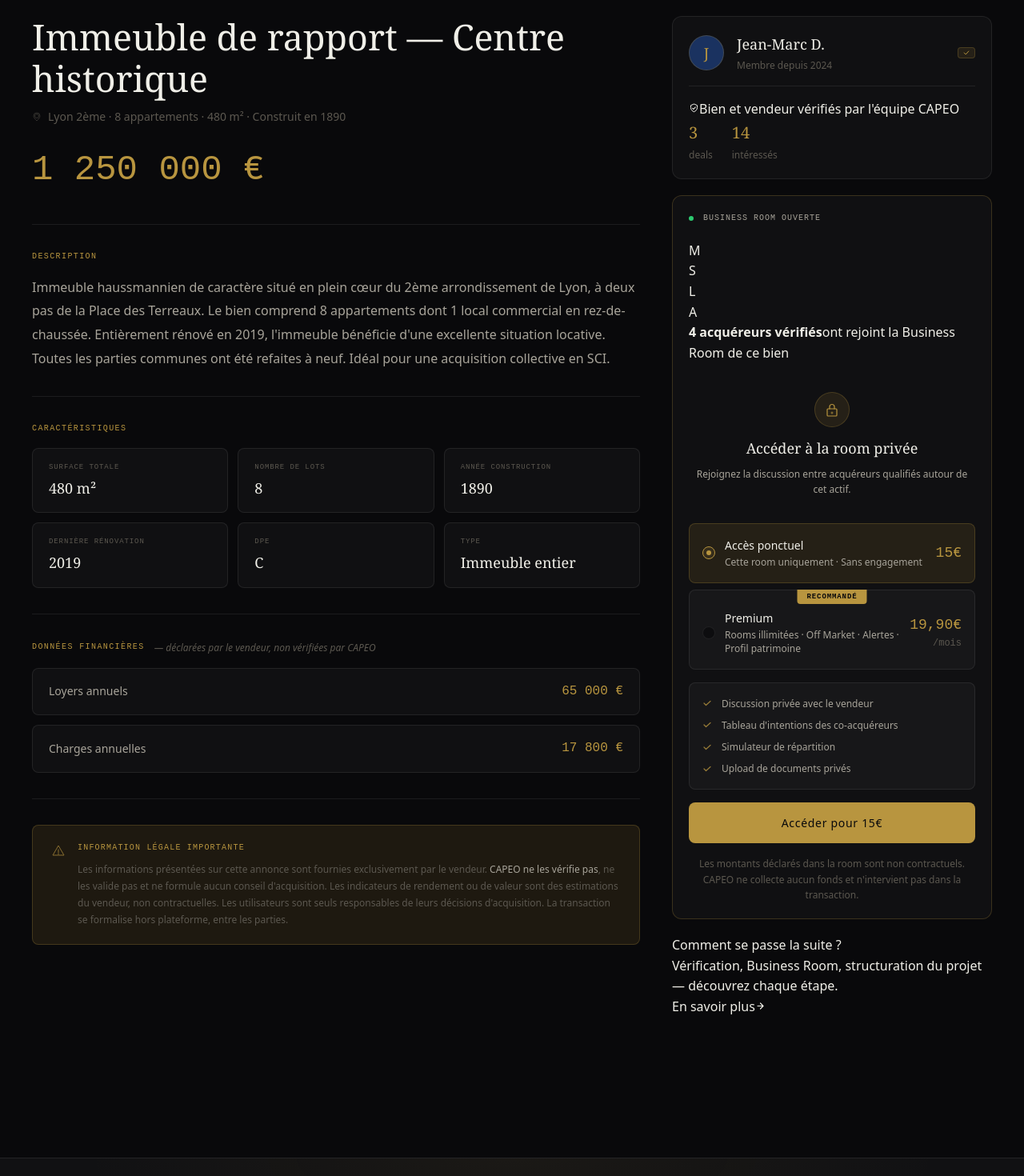
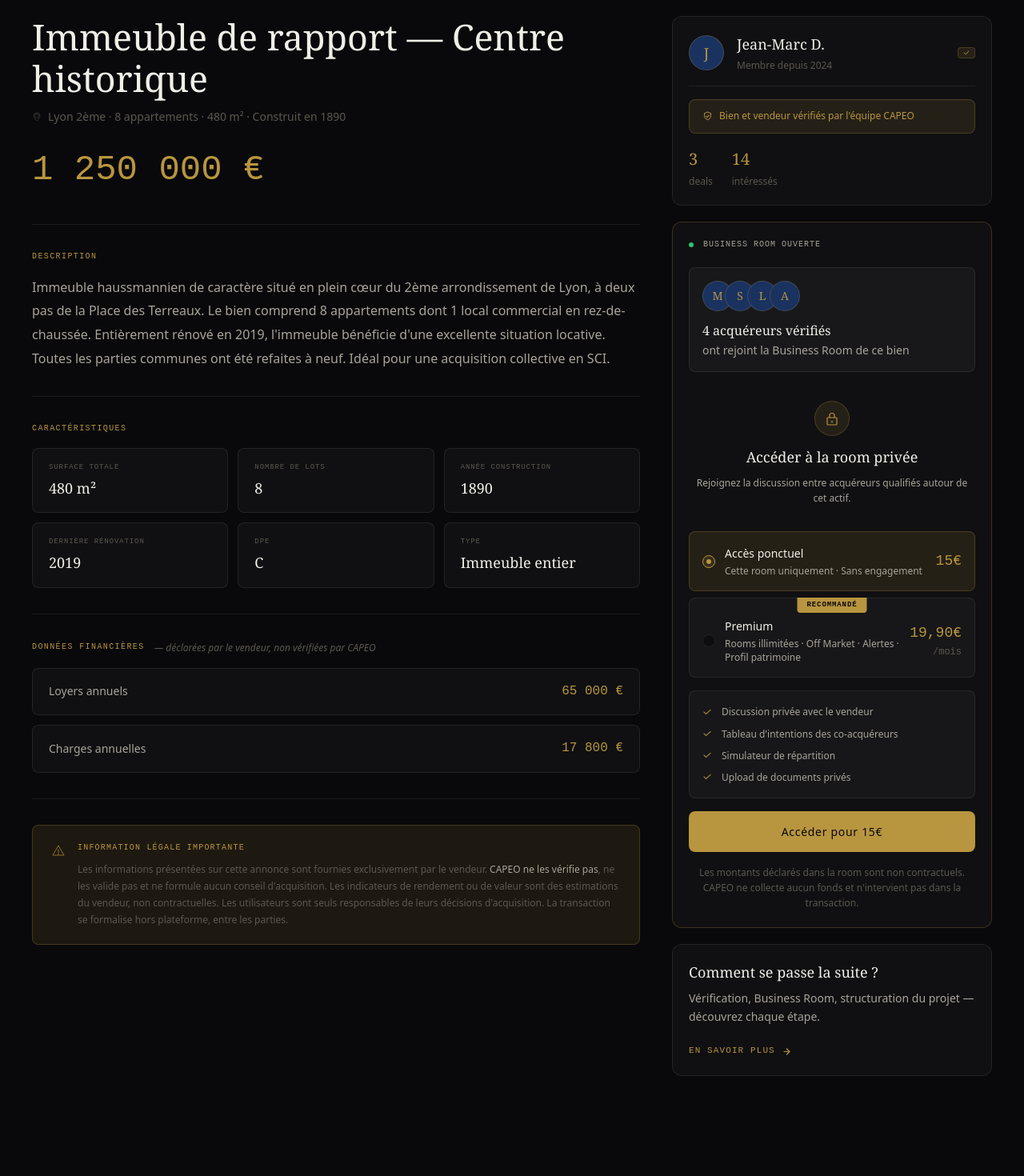
Before and after one commit to devcapeo/CAPEO, a React (Vite) app: page /actifs/1 in a window 1280 px wide. Shown: the part 540-2010 px from the top of the page at 80% size. Built offline with nearby package versions, Linux system fonts and the light colour scheme.

Commit message:
Update AnnonceDetail.css

```diff
--- a/src/pages/AnnonceDetail/AnnonceDetail.css
+++ b/src/pages/AnnonceDetail/AnnonceDetail.css
@@ -517,6 +517,120 @@
     box-shadow: var(--shadow-gold);
   }
 
+/* ============================================
+   AJOUTS V3 — vérif, compteur social, réassurance
+   ============================================ */
+
+/* Cohérence weight 400 (au lieu de 300) */
+.detail-hero__meta,
+.detail-block__text,
+.detail-indicator__label,
+.detail-seller__since,
+.detail-seller__stat span,
+.detail-room-unlocked__desc {
+  font-weight: 400;
+}
+
+/* Note "vérifié par l'équipe" dans le bloc vendeur */
+.detail-seller__verified-note {
+  display: flex;
+  align-items: center;
+  gap: var(--space-2);
+  margin-bottom: var(--space-4);
+  padding: var(--space-3) var(--space-4);
+  background: var(--gold-dim);
+  border: 1px solid var(--gold-border);
+  border-radius: var(--radius-sm);
+  font-size: var(--text-xs);
+  font-weight: 400;
+  color: var(--gold);
+  line-height: 1.4;
+}
+.detail-seller__verified-note svg { flex-shrink: 0; }
+
+/* Compteur social (remplace la barre d'intentions) */
+.detail-room-circle {
+  display: flex;
+  flex-direction: column;
+  gap: var(--space-3);
+  padding: var(--space-4);
+  background: var(--bg-card);
+  border: 1px solid var(--border);
+  border-radius: var(--radius-sm);
+}
+.detail-room-circle__avatars {
+  display: flex;
+}
+.detail-room-circle__avatar {
+  width: 38px;
+  height: 38px;
+  border-radius: 50%;
+  background: var(--blue-mid, var(--bg-surface));
+  border: 1px solid var(--gold-border);
+  display: flex;
+  align-items: center;
+  justify-content: center;
+  font-family: var(--font-serif);
+  font-size: 14px;
+  color: var(--gold);
+  margin-left: -10px;
+  position: relative;
+}
+.detail-room-circle__avatar:first-child { margin-left: 0; }
+.detail-room-circle__text {
+  font-size: var(--text-sm);
+  font-weight: 400;
+  color: var(--text-muted);
+  line-height: 1.5;
+}
+.detail-room-circle__text strong {
+  display: block;
+  font-family: var(--font-serif);
+  font-size: var(--text-base);
+  font-weight: 400;
+  color: var(--text);
+  margin-bottom: 2px;
+}
+
+/* Bloc réassurance "la suite" */
+.detail-next {
+  display: block;
+  padding: var(--space-5);
+  background: var(--glass);
+  border: 1px solid var(--border);
+  border-radius: var(--radius-md);
+  text-decoration: none;
+  transition: all var(--transition);
+}
+.detail-next:hover {
+  border-color: var(--gold-border);
+  transform: translateY(-2px);
+}
+.detail-next__title {
+  font-family: var(--font-serif);
+  font-size: var(--text-lg);
+  font-weight: 400;
+  color: var(--text);
+  margin-bottom: var(--space-2);
+}
+.detail-next__desc {
+  font-size: var(--text-sm);
+  font-weight: 400;
+  color: var(--text-muted);
+  line-height: 1.6;
+  margin-bottom: var(--space-4);
+}
+.detail-next__link {
+  display: inline-flex;
+  align-items: center;
+  gap: var(--space-2);
+  font-family: var(--font-mono);
+  font-size: 11px;
+  letter-spacing: 0.1em;
+  text-transform: uppercase;
+  color: var(--gold);
+}
+
   /* ── RESPONSIVE ── */
   @media (max-width: 1200px) {
     .detail-layout__inner {
```
